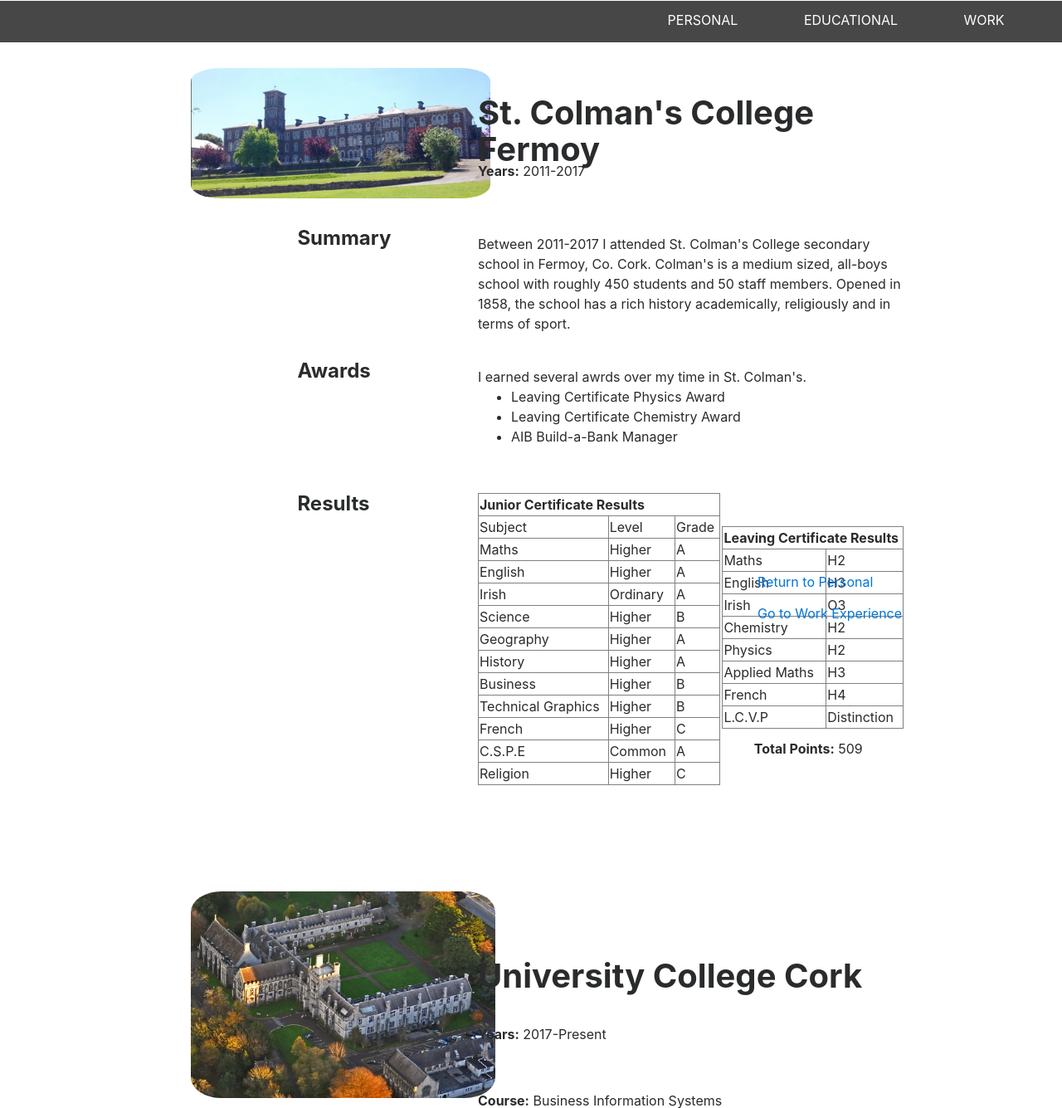
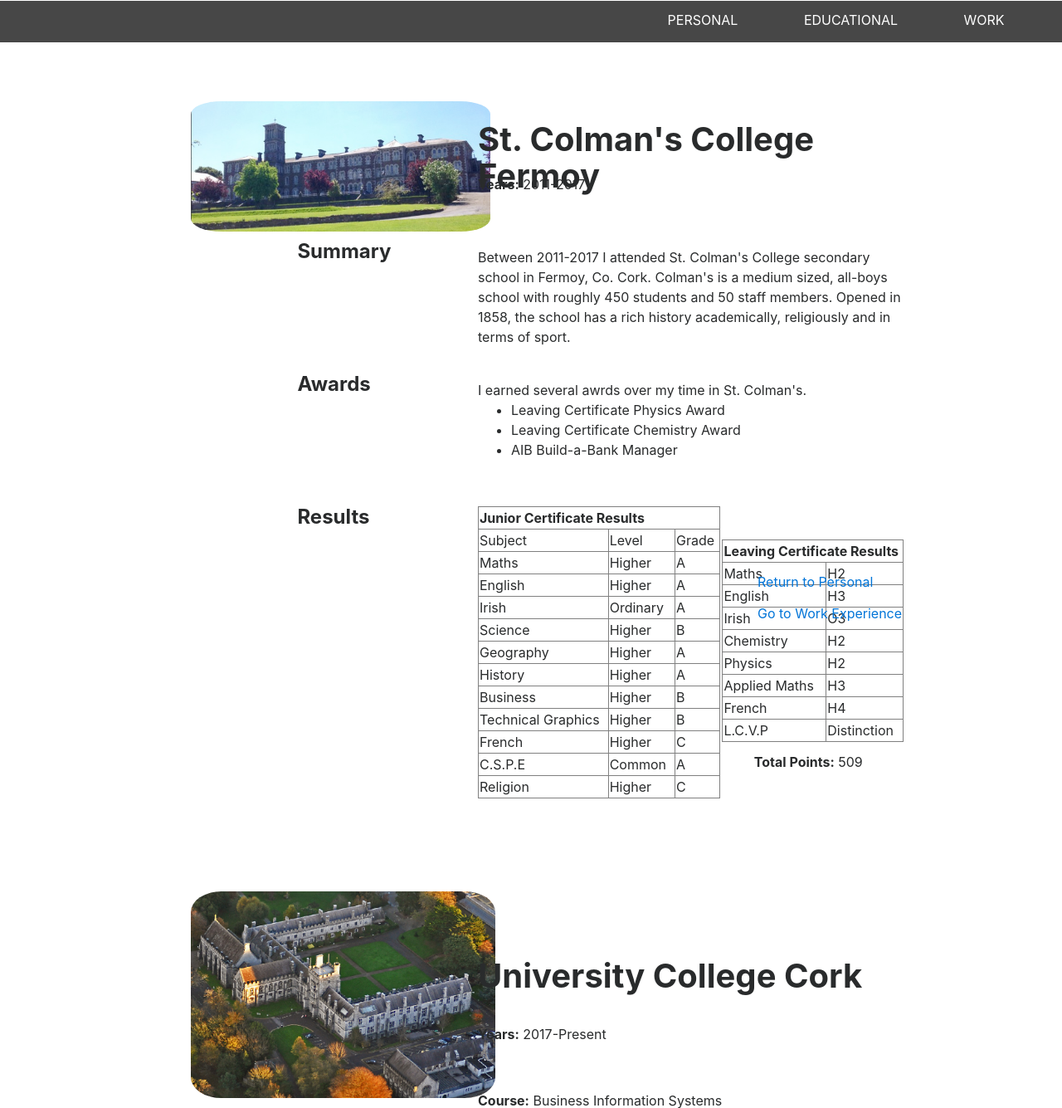
Before and after one commit to KevinHanley/IS1113117388451, a PHP site: page /CV/cv_page2.html in a window 1280 px wide. Shown: the part 78-1413 px from the top of the page at 83% size. Run offline with PHP 8.4, Linux system fonts and the light colour scheme; some libraries are stand-ins or nearby versions.

Commit message:
meta tags

```diff
--- a/CV/cv_page1.html
+++ b/CV/cv_page1.html
@@ -2,6 +2,8 @@
 <html>
     <head>
         <meta charset="UTF-8">
+        <meta name="viewport" content="width=device-width, initial-scale=1.0">
+
         <title>Personal</title>
 
         <link rel="stylesheet" href="cv_navbar.css" type="text/css"/>
--- a/CV/cv_page2.html
+++ b/CV/cv_page2.html
@@ -2,6 +2,8 @@
 <html>
     <head>
         <meta charset="UTF-8">
+        <meta name="viewport" content="width=device-width, initial-scale=1.0">
+
         <title>Educational</title>
 
         <link rel="stylesheet" href="cv_navbar.css" type="text/css"/>
--- a/CV/cv_page3.html
+++ b/CV/cv_page3.html
@@ -2,6 +2,8 @@
 <html>
     <head>
         <meta charset="UTF-8">
+        <meta name="viewport" content="width=device-width, initial-scale=1.0">
+
         <title>Work</title>
 
         <link rel="stylesheet" href="cv_navbar.css" type="text/css"/>
--- a/CV/cv_pages.css
+++ b/CV/cv_pages.css
@@ -34,7 +34,7 @@ body,html{
 
 .self_pic {
     position: absolute;
-    top: 16%;
+    top: 20%;
     left: 18%;
 }
 
@@ -99,7 +99,7 @@ p:nth-of-type(1), p:nth-of-type(2){
             /* CV page 2 styling */
 .colmans_pic{
     position: absolute;
-    top: 20%;
+    top: 25%;
     left: 18%;
 }
 
@@ -109,64 +109,64 @@ p:nth-of-type(1), p:nth-of-type(2){
 }
 
 .cv2_school{
-    width: 40%;
+    width: 42%;
     position: absolute;
     left: 45%;
-    top: 24%;
+    top: 28%;
 }
 
 .years{
     position: absolute;
-    top: 34%;
+    top: 36%;
     left: 45%;
 }
 
 .summary_heading{
     position: absolute;
-    top: 44%;
+    top: 46%;
     left: 28%;
 }
 
 .summary_body{
     position: absolute;
-    top: 45%;
+    top: 47%;
     left: 45%;
     width: 40%;
 }
 
 .awards_heading{
     position: absolute;
-    top: 64%;
+    top: 66%;
     left: 28%;
 }
 
 .awards_body{
     position: absolute;
-    top: 65%;
+    top: 67%;
     left: 45%;
 }
 
 .results_heading{
     position: absolute;
-    top: 84%;
+    top: 86%;
     left: 28%;
 }
 
 .jc_results{
     position: absolute;
-    top: 84%;
+    top: 86%;
     left: 45%;
 }
 
 .lc_results{
     position: absolute;
-    top: 89%;
+    top: 91%;
     left: 68%;
 }
 
 .lc_points{
     position: absolute;
-    top: 121%;
+    top: 123%;
     left: 71%;
 }
 
@@ -234,7 +234,7 @@ p:nth-of-type(1), p:nth-of-type(2){
 
 .tossbryan_pic{
     position: absolute;
-    top: 20%;
+    top: 25%;
     left: 18%;
 }
 
--- a/Interests/cloudservices.html
+++ b/Interests/cloudservices.html
@@ -1,8 +1,11 @@
 <!DOCTYPE html>
 <html>
     <head>
-        <meta charset="utf-8"/>
+        <meta charset="utf-8">
+        <meta name="viewport" content="width=device-width, initial-scale=1.0">
+
         <title>Cloud Services</title>
+
         <link rel="stylesheet" href="int_pages.css" type="text/css">
         <link rel="stylesheet" href="../navbar.css" type="text/css"/>
 
--- a/Interests/sport.html
+++ b/Interests/sport.html
@@ -2,7 +2,10 @@
 <html>
     <head>
         <meta charset="UTF-8">
+        <meta name="viewport" content="width=device-width, initial-scale=1.0">
+
         <title>Sports</title>
+
         <link rel="stylesheet" href="../navbar.css" type="text/css"/>
         <link rel="stylesheet" href="int_pages.css" type="text/css">
 
--- a/Interests/travel.html
+++ b/Interests/travel.html
@@ -1,8 +1,11 @@
 <!DOCTYPE html>
 <html>
     <head>
-        <meta charset="utf-8"/>
+        <meta charset="utf-8">
+        <meta name="viewport" content="width=device-width, initial-scale=1.0">
+
         <title>Travel</title>
+
         <link rel="stylesheet" href="int_pages.css" type="text/css">
         <link rel="stylesheet" href="../navbar.css" type="text/css"/>
 
--- a/Shop/Ebus1.php
+++ b/Shop/Ebus1.php
@@ -1,6 +1,8 @@
 <!DOCTYPE html>
 <html>
     <head>
+      <meta name="viewport" content="width=device-width, initial-scale=1.0">
+
         <title>Select Product</title>
 
         <!--jQuery-->
--- a/Shop/Ebus2.php
+++ b/Shop/Ebus2.php
@@ -5,6 +5,8 @@ session_start()
 <!DOCTYPE html>
 <html>
     <head>
+        <meta name="viewport" content="width=device-width, initial-scale=1.0">
+
         <title>Enter Details</title>
 
         <!--jQuery-->
@@ -54,7 +56,6 @@ session_start()
         <?php
         // Set session variables
           $_SESSION["total"] = $_POST["total"];
-
         ?>
 
     </body>
--- a/Shop/Ebus3.php
+++ b/Shop/Ebus3.php
@@ -5,6 +5,8 @@ session_start()
 <!DOCTYPE html>
 <html>
     <head>
+        <meta name="viewport" content="width=device-width, initial-scale=1.0">
+
         <title>Receipt</title>
 
         <link rel="stylesheet" href="Ebus.css" type="text/css"/>
--- a/Shop/about_cloud.html
+++ b/Shop/about_cloud.html
@@ -2,6 +2,8 @@
 <html>
     <head>
         <meta charset="UTF-8">
+        <meta name="viewport" content="width=device-width, initial-scale=1.0">
+
         <title>About Cloud</title>
 
         <script type="text/javascript" src="shop_effects.js"></script>
--- a/Shop/products.html
+++ b/Shop/products.html
@@ -2,6 +2,8 @@
 <html>
     <head>
         <meta charset="UTF-8">
+        <meta name="viewport" content="width=device-width, initial-scale=1.0">
+
         <title>Shop Products</title>
 
         <script type="text/javascript" src="shop_effects.js"></script>
--- a/Shop/shophome.html
+++ b/Shop/shophome.html
@@ -2,6 +2,8 @@
 <html>
     <head>
         <meta charset="UTF-8">
+        <meta name="viewport" content="width=device-width, initial-scale=1.0">
+
         <title>Shop Home</title>
 
         <script type="text/javascript" src="shop_effects.js"></script>
```
Also changed, not shown: homepage.css (+43 -1 lines), homepage.html (+6 -1 lines), 1 other file.
